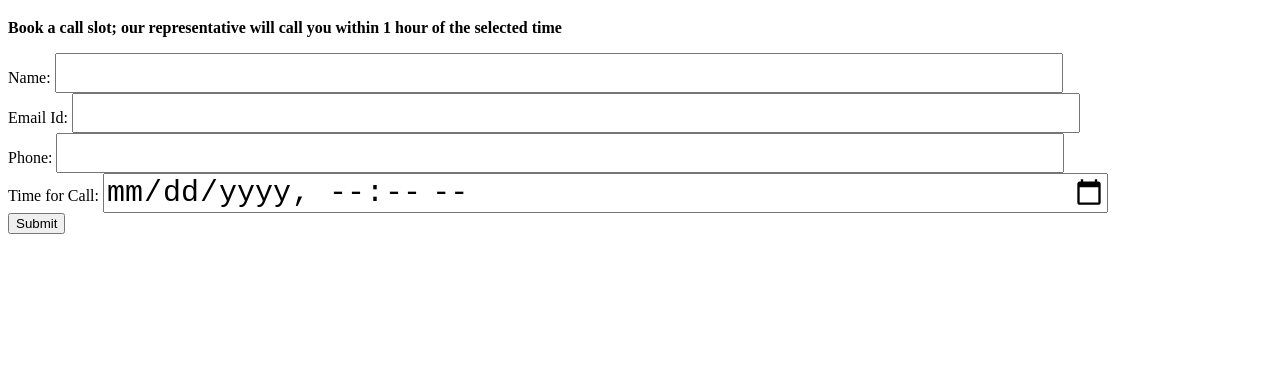
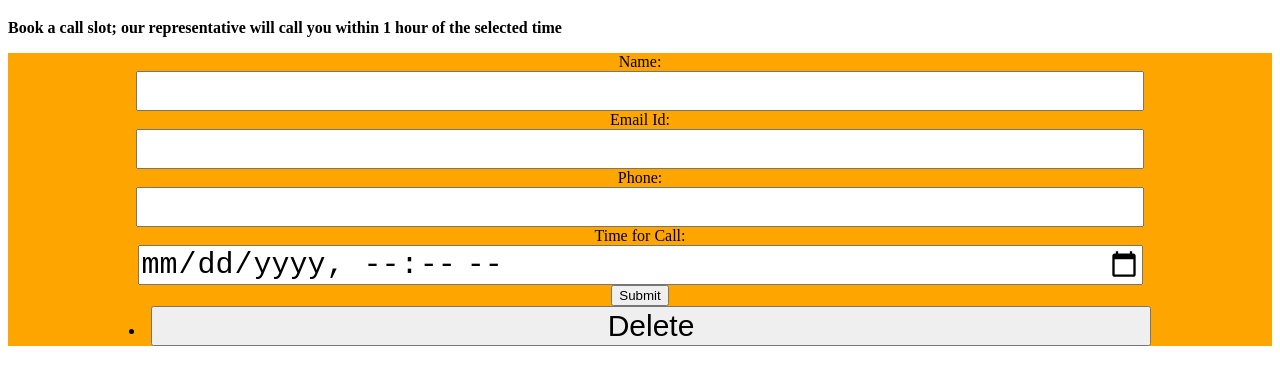
Before and after one commit to KB1998BH/new-ui-booking-app, a plain HTML site: page index.html in a window 1280 px wide. Shown: the part 61-446 px from the top of the page. Drawn offline with Linux system fonts and the light colour scheme.

Commit message:
delete button

```diff
--- a/index.html
+++ b/index.html
@@ -12,24 +12,29 @@
           color: black;
           width: 1000px;
         }
+        form {
+            background-color: orange;
+            text-align: center;
+        }
         </style>
         </head>
   <body>
     <h1 class="center">Book a Call</h1>
     <p><b>Book a call slot; our representative will call you within 1 hour of the selected time</b></p>
-    <form onsubmit="saveToLocalStorage(event)">
+    <form action="#" onsubmit="saveToLocalStorage(event)">
        <div class="container">
          <div class="card-border">
-          <label>Name:</label>
-          <input type="text" name="username" required><br>
-          <label>Email Id:</label>
-          <input type="email" name="emailId" required><br>
-          <label>Phone:</label>
-          <input type="tel" name="phone"><br>
-          <label >Time for Call:</label>
-          <input type="datetime-local" name="timeforcalling"><br>
+          <label>Name:</label><br/>
+          <input type="text" name="username" required><br/>
+          <label>Email Id:</label><br/>
+          <input type="email" name="emailId" required><br/>
+          <label>Phone:</label><br/>
+          <input type="tel" name="phone"><br/>
+          <label >Time for Call:</label><br/>
+          <input type="datetime-local" name="timeforcalling"><br/>
           <!-- <input type="button" onclick="submitForm()" value="Submit form" class="btn btn-primary"> -->
           <button>Submit</button>
+         <li> <input type="button" value="Delete"></li>
         </div>
         </div>
     </form>
@@ -58,8 +63,19 @@
         const parentElem = document.getElementById('listofitems')
         const childElem = document.createElement('li')
         childElem.textContent = obj.name + ' - ' + obj.email + ' - ' + obj.phonenumber + ' - ' + obj.call
+
+        //create a delete button
+        const deleteButton = document.createElement('input')
+        deleteButton.type = "button"
+        deleteButton.value = 'Delete'
+        deleteButton.onclick = () => {
+            localStorage.removeItem(obj.email);
+            parentElem.removeChild(childElem)
+        }
+        childElem.appendChild(deleteButton)
         parentElem.appendChild(childElem)
       }
+
       // store the userdetails it in localstorage
       //show the userdetails on the screen using dom manipulation
     </script>
```
